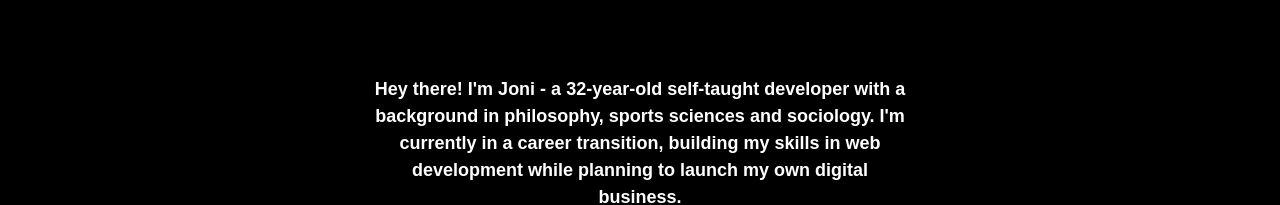
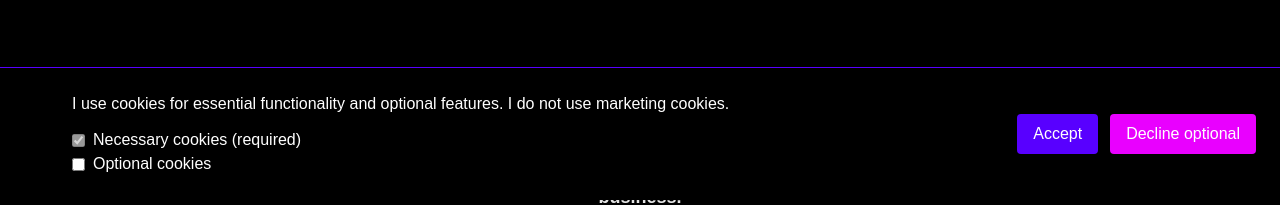
Before and after one commit to Eyesore123/portfolio2, a React (Vite) app: page /about in a window 1280 px wide. Shown: the part 600-805 px from the top of the page. Built offline with nearby package versions, Linux system fonts and the light colour scheme.

Commit message:
add cookiebanner

```diff
--- a/package.json
+++ b/package.json
@@ -13,6 +13,7 @@
     "@tailwindcss/vite": "^4.1.3",
     "framer-motion": "^12.7.4",
     "i18next": "^24.2.3",
+    "js-cookie": "^3.0.5",
     "react": "^19.0.0",
     "react-dom": "^19.0.0",
     "react-i18next": "^15.4.1",
@@ -22,6 +23,7 @@
   },
   "devDependencies": {
     "@eslint/js": "^9.21.0",
+    "@types/js-cookie": "^3.0.6",
     "@types/react": "^19.0.10",
     "@types/react-dom": "^19.0.4",
     "@vitejs/plugin-react": "^4.3.4",
--- a/src/App.jsx
+++ b/src/App.jsx
@@ -6,13 +6,13 @@ import Contact from './pages/Contact.jsx';
 import About from './pages/About.jsx';
 import Layout from './layout/Layout.jsx';
 import NotFound from './components/NotFound.jsx';
-// import ScrollToTop from './components/ScrollToTop.jsx';
+import CookieConsent from './components/CookieConsent.jsx';
 
 export default function App() {
   return (
     <BrowserRouter>
-    {/* <ScrollToTop /> */}
     <Layout>
+      <CookieConsent />
       <Routes>
         <Route path="/" element={<Home />} />
         <Route path="/projects" element={<Projects />} />
--- a/src/components/BackToTopButton.jsx
+++ b/src/components/BackToTopButton.jsx
@@ -15,7 +15,7 @@ export default function BackToTopButton() {
   }, []);
 
   const scrollToTop = () => {
-    setHovered(false); // 👈 Reset hover state on click
+    setHovered(false);
     window.scrollTo({ top: 0, behavior: 'smooth' });
   };
 
@@ -29,7 +29,7 @@ export default function BackToTopButton() {
       onMouseEnter={() => setHovered(true)}
       onMouseLeave={() => setHovered(false)}
       className={`
-        fixed btn-primary bottom-4 md:bottom-6 right-3 md:right-6 !z-50 flex items-center
+        fixed btn-primary bottom-4 md:bottom-6 right-3 md:right-6 !z-40 flex items-center
         !bg-[#e900ff] !text-white !rounded-md !shadow-lg
         ${hovered ? '!px-3 md:!px-4 !justify-start' : '!px-0 md:!px-0 !justify-center'} !py-2 md:!py-3
         ${hovered ? 'w-[170px] md:w-[200px]' : 'w-[50px] md:w-[70px]'} overflow-hidden
--- a/src/components/ContactForm.jsx
+++ b/src/components/ContactForm.jsx
@@ -66,7 +66,7 @@ export default function ContactForm() {
           type="text"
           name="name"
           placeholder={t('contact.name')}
-          className="input-field"
+          className="input-field contact-input"
           required
           value={formData.name}
           onChange={handleChange}
@@ -75,7 +75,7 @@ export default function ContactForm() {
           type="email"
           name="email"
           placeholder={t('contact.email')}
-          className="input-field"
+          className="input-field contact-input"
           required
           value={formData.email}
           onChange={handleChange}
@@ -83,7 +83,7 @@ export default function ContactForm() {
         <textarea
           name="message"
           placeholder={t('contact.message')}
-          className="input-field"
+          className="input-field contact-input"
           required
           value={formData.message}
           onChange={handleChange}
--- /dev/null
+++ b/src/components/CookieConsent.jsx
@@ -0,0 +1,60 @@
+import React, { useEffect, useState } from 'react';
+import Cookies from 'js-cookie';
+import { useTranslation } from 'react-i18next';
+
+export default function CookieConsent() {
+  const { t } = useTranslation();
+  const [visible, setVisible] = useState(false);
+  const cookieSettingsTemplate = {
+    necessary: false,
+    optional: false,
+  };
+
+  const [settings, setSettings] = useState(cookieSettingsTemplate);
+
+  // ... rest of the code ...
+
+  return (
+    <div className="cookiediv fixed bottom-0 left-0 right-0 bg-black text-white !p-6 flex flex-col md:flex-row items-start md:items-center justify-between !space-y-4 md:!space-y-0 md:!space-x-4 !z-50 shadow-lg border-t border-[#5800FF]">
+      <div className="flex-1 xl:!ml-12 2xl:!ml-34">
+        <div className="!mb-3">
+          {t('cookieConsent.description')}
+        </div>
+
+        <div className="space-y-2">
+          <label className="flex !items-center !space-x-2">
+            <input type="checkbox" checked disabled className="cursor-not-allowed" />
+            <span>{t('cookieConsent.necessary')}</span>
+          </label>
+
+          <label className="flex !items-center !space-x-2">
+            <input
+              type="checkbox"
+              checked={settings.optional}
+              onChange={(e) =>
+                setSettings({ ...settings, optional: e.target.checked })
+              }
+              className="cookie-consent input[type='checkbox']"
+            />
+            <span>{t('cookieConsent.optional')}</span>
+          </label>
+        </div>
+      </div>
+
+      <div className="flex flex-col md:flex-row !space-y-2 md:!space-y-0 md:!space-x-3">
+        <button
+          onClick={() => saveConsent(settings)}
+          className="bg-[#5800FF] hover:bg-[#5800FF]/80 text-white !px-4 !py-2 rounded shadow-md transition-colors"
+        >
+          {t('cookieConsent.accept')}
+        </button>
+        <button
+          onClick={() => saveConsent({ necessary: true, optional: false })}
+          className="bg-[#E900FF] hover:bg-[#E900FF]/80 text-white !px-4 !py-2 rounded shadow-md transition-colors"
+        >
+          {t('cookieConsent.decline')}
+        </button>
+      </div>
+    </div>
+  );
+}
--- a/src/context/translationsglobal.json
+++ b/src/context/translationsglobal.json
@@ -112,7 +112,15 @@
   "websiteAlt": "Website version",
   "printAdLabel": "Print Ad",
   "websiteLabel": "Website"
-}
+},
+  "cookieConsent": {
+      "title": "Cookie usage",
+      "description": "I use cookies for essential functionality and optional features. I do not use marketing cookies.",
+      "accept": "Accept",
+      "decline": "Decline optional",
+      "necessary": "Necessary cookies (required)",
+      "optional": "Optional cookies"
+    }
   },
 
   "fi": {
@@ -226,6 +234,14 @@
     "websiteAlt": "Verkkosivustoversio",
     "printAdLabel": "Printtimainos",
     "websiteLabel": "Verkkosivusto"
+  },
+  "cookieConsent": {
+    "title": "Evästeiden käyttö",
+    "description": "Käytän evästeitä sivuston toimivuuden kannalta välttämättömiin ominaisuuksiin (pakolliset) ja vapaaehtoisiin ominaisuuksiin. En käytä markkinointievästeitä.",
+    "accept": "Hyväksy",
+    "decline": "Hylkää vapaaehtoiset",
+    "necessary": "Pakolliset evästeet (vaaditaan)",
+    "optional": "Vapaaehtoiset evästeet"
   }
 }
 
--- a/src/styles/styles.css
+++ b/src/styles/styles.css
@@ -920,7 +920,7 @@ div > input {
   font-size: 16px;
 }
 
-input, textarea {
+textarea {
   width: 100%;
   padding: 10px;
   border: 1px solid transparent;
@@ -932,6 +932,16 @@ input, textarea {
 
 textarea {
   height: 200px;
+}
+
+.contact-input {
+  width: 100%;
+  padding: 10px;
+  border: 1px solid transparent;
+  border-image: linear-gradient(to right, #e900ff, #ffc600) 1;
+  border-image-slice: 1;
+  font-size: 16px;
+  text-align: center;
 }
 
 input:focus, textarea:focus {
@@ -946,6 +956,38 @@ input:focus::placeholder, textarea:focus::placeholder {
 .input-field::placeholder {
   color: white;
 }
+
+.cookie-consent .flex input[type="checkbox"].checkbox-input {
+  width: 14px !important;
+}
+
+.cookiediv {
+  overflow: hidden !important;
+
+  /* Experimental animation, used with blur3 class */
+
+  /* animation: gradientPulse 24s ease-in-out infinite;
+  background-image: linear-gradient(to right, #111, #000, #222, #111);
+  background-size: 400% 100%; */
+}
+
+/* @keyframes gradientPulse {
+  0% {
+    background-position: 0% 50%;
+  }
+  25% {
+    background-position: 100% 50%;
+  }
+  50% {
+    background-position: 200% 50%;
+  }
+  75% {
+    background-position: 300% 50%;
+  }
+  100% {
+    background-position: 0% 50%;
+  }
+} */
 
 /* Test, invisible h1 for seo */
 
@@ -1069,7 +1111,7 @@ input:focus::placeholder, textarea:focus::placeholder {
     opacity: 0;
   }
   50% {
-    opacity: 0.6; /* or your preferred glow strength */
+    opacity: 0.6;
   }
 }
 .animate-glow-sync {
```
Also changed, not shown: 1 other file (tests, documents, lock files or other folders).
